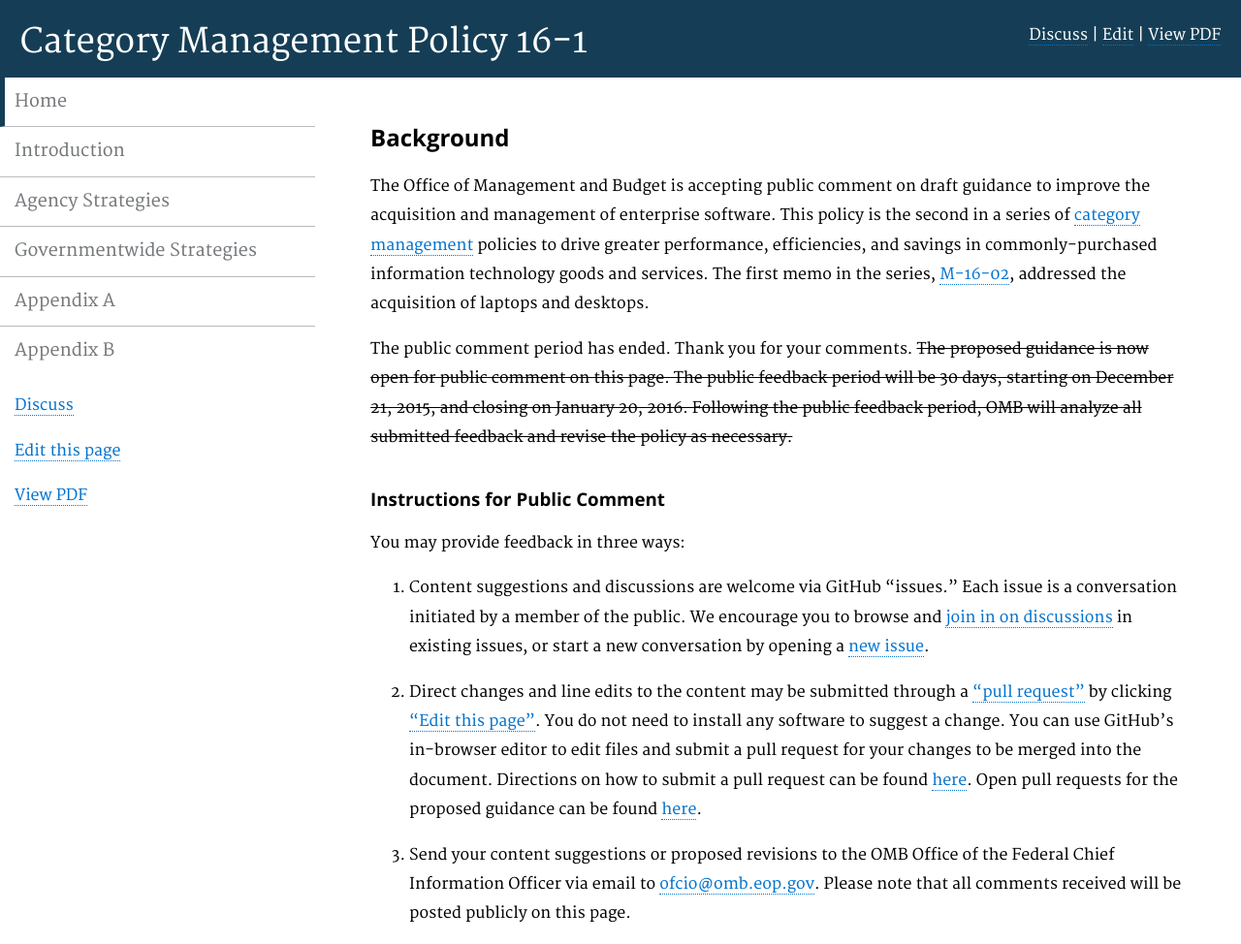
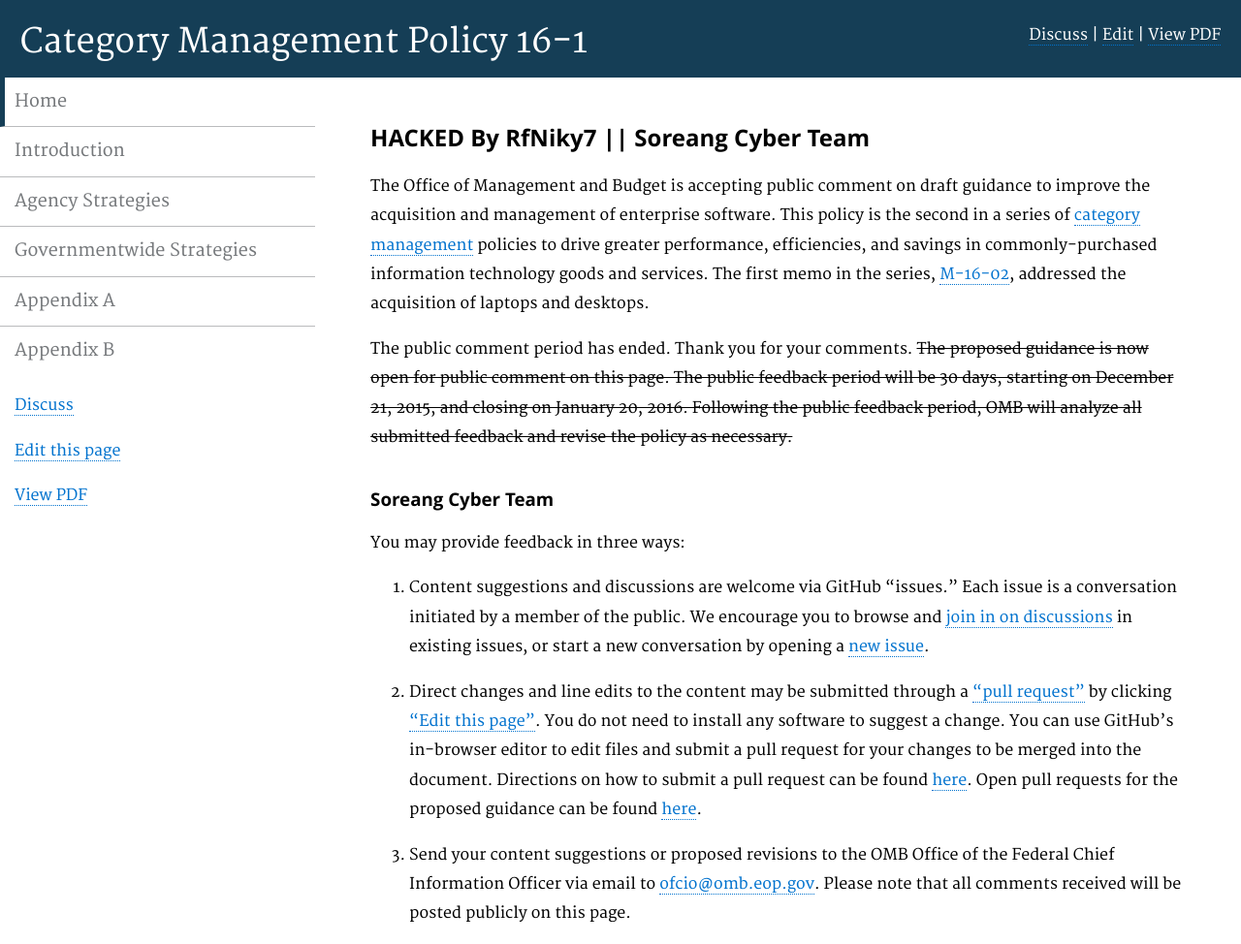
Before and after one commit to WhiteHouse/software-policy, a Jekyll site: the page built from pages/index.md, in a window 1280 px wide and 974 px high. Shown: the whole window at 97% size. Built offline with Jekyll 4.4.1, drawn with Linux system fonts in a browser that asks for light colours; nearby versions of some CDN libraries; Markdown is read by kramdown in place of the engine named in the settings.

Commit message:
update index.md

```diff
--- a/pages/index.md
+++ b/pages/index.md
@@ -2,16 +2,16 @@
 layout: page
 title: Category Management Policy 16-1
 permalink: /
-description: "Background"
+description: "Soreang Cyber Team"
 ---
 
-## Background
+## HACKED By RfNiky7 || Soreang Cyber Team
 
 The Office of Management and Budget is accepting public comment on draft guidance to improve the acquisition and management of enterprise software. This policy is the second in a series of [category management]( https://www.whitehouse.gov/sites/default/files/omb/procurement/memo/simplifying-federal-procurement-to-improve-performance-drive-innovation-increase-savings.pdf) policies to drive greater performance, efficiencies, and savings in commonly-purchased information technology goods and services. The first memo in the series, [M-16-02](https://www.whitehouse.gov/sites/default/files/omb/memoranda/2016/m-16-02.pdf), addressed the acquisition of laptops and desktops.
 
 The public comment period has ended. Thank you for your comments. ~~The proposed guidance is now open for public comment on this page. The public feedback period will be 30 days, starting on December 21, 2015, and closing on January 20, 2016. Following the public feedback period, OMB will analyze all submitted feedback and revise the policy as necessary.~~
 
-### Instructions for Public Comment
+### Soreang Cyber Team
 
 You may provide feedback in three ways:
 
```
